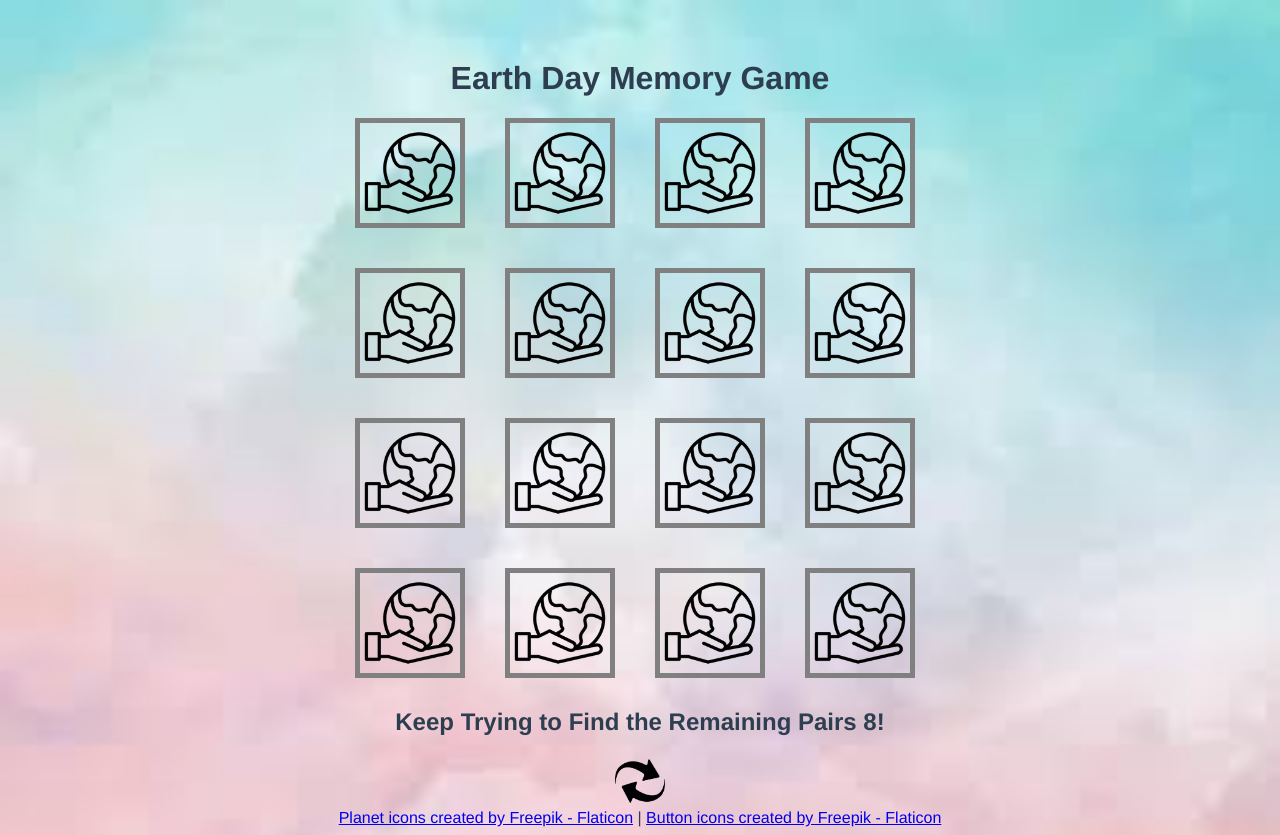
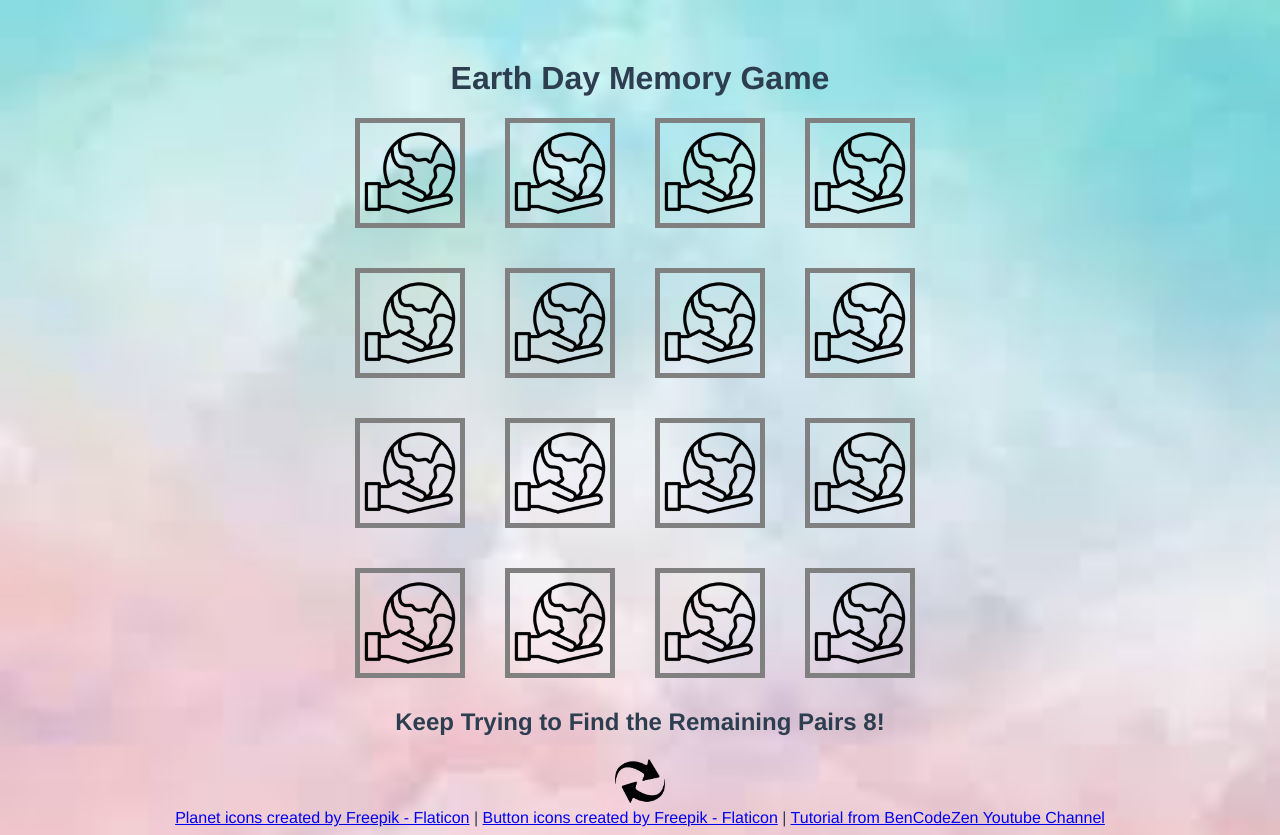
Before and after one commit to novamassey/vue-memory, a Vue app: page / in a window 1280 px wide. Built offline with nearby package versions, Linux system fonts and the light colour scheme.

Commit message:
reference to BenCodeZen

```diff
--- a/src/App.vue
+++ b/src/App.vue
@@ -21,6 +21,12 @@
     |
     <a href="https://www.flaticon.com/free-icons/button" title="button icons"
       >Button icons created by Freepik - Flaticon</a
+    >
+    |
+    <a
+      href="https://www.youtube.com/watch?v=WQa9-4K3me4&list=PLkxq_Reh3VpG8995R55V2gjsBVcCgyQpE&index=52"
+      title="Ben Code Zen Youtube"
+      >Tutorial from BenCodeZen Youtube Channel</a
     >
   </footer>
 </template>
```
